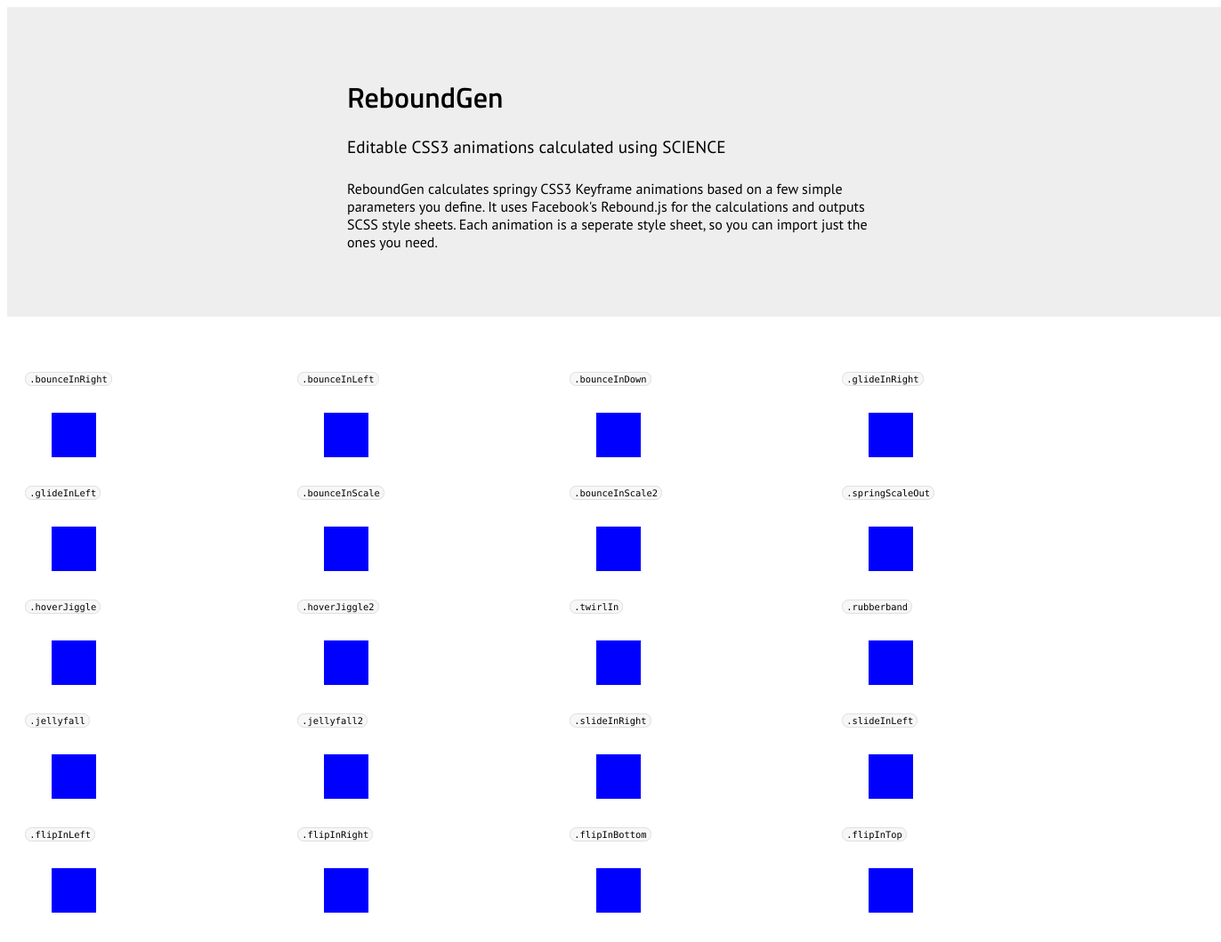
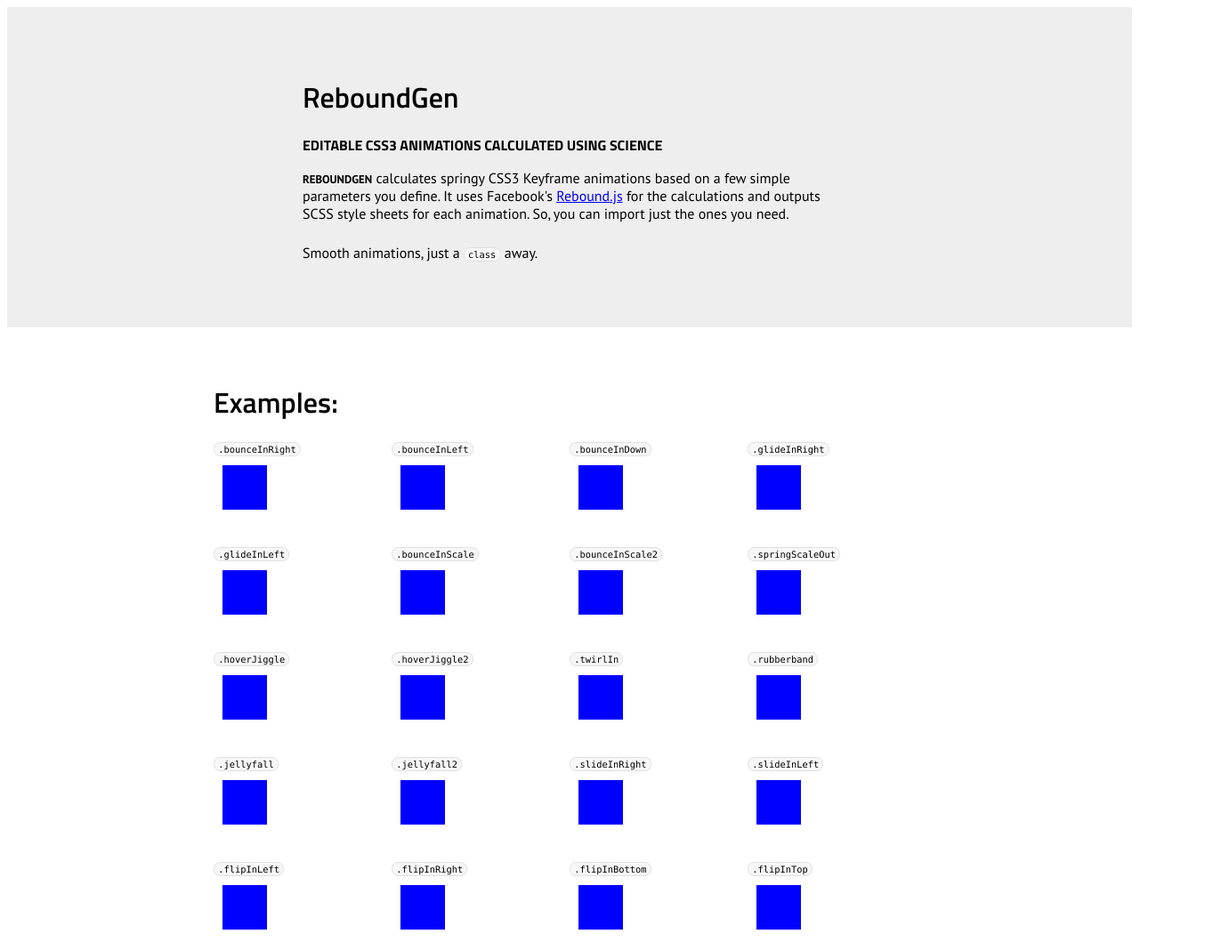
Before and after one commit to dwarcher/reboundgen, a website: page examples/index.handlebars in a window 1280 px wide. Shown: the whole page at 89% size, 1372 px wide, since content can reach past the window. Drawn offline with nearby package versions, Linux system fonts and the light colour scheme; files that its build step writes are made by us from their sources.

Commit message:
Updating docs, etc

```diff
--- a/examples/index.handlebars
+++ b/examples/index.handlebars
@@ -11,7 +11,7 @@
           <link href='http://fonts.googleapis.com/css?family=PT+Sans:400,700,400italic,700italic' rel='stylesheet' type='text/css'>
           <link href='http://fonts.googleapis.com/css?family=Titillium+Web:400,400italic,600italic,600,700,700italic,900,300italic,300,200italic,200' rel='stylesheet' type='text/css'>
 
-        <link rel="stylesheet" href="styles.css">
+        <link rel="stylesheet" href="styles.min.css">
 
 
     </head>
@@ -23,17 +23,22 @@
         <!-- Add your site or application content here -->
         <article class="type-system-sans">
             <div class="hero-container">
-                <div class="hero">
-                    <h1>ReboundGen</h1>
-                    <h2>Editable CSS3 animations calculated using SCIENCE</h2>
-                    <p>
-                        ReboundGen calculates springy CSS3 Keyframe animations based on a few simple parameters you define. It uses Facebook's Rebound.js for the calculations and outputs SCSS style sheets. Each animation is a seperate style sheet, so you can import just the ones you need.
+                <div class="hero staggered">
+                    <h1 class="glideInRight">ReboundGen</h1>
+                    <h3 class="bounceInScale">Editable CSS3 animations calculated using Science</h2>
+                    <p class="slideInLeft">
+                        <span>ReboundGen</span> calculates springy CSS3 Keyframe animations based on a few simple parameters you define. It uses Facebook's <a href="https://github.com/facebook/rebound-js" target="_blank">Rebound.js</a> for the calculations and outputs SCSS style sheets for each animation. So, you can import just the ones you need.
+                    </p>
+
+                    <p class="bounceInDown">
+                        Smooth animations, just a <code>class</code> away.
                     </p>
                 </div>
             </div>
             <p>
 
             <div class="animations-container">
+                <h1>Examples:</h1>
                 {{#each animations}}
                 <div class="example-container">
                     <code>.{{name}}</code>
--- a/examples/styles.scss
+++ b/examples/styles.scss
@@ -111,16 +111,61 @@
   }
 }
 
+.staggered {
+	:nth-child(2) {
+		animation-delay: 0.5s;
+		-webkit-animation-delay: 0.5s;
+		-ms-animation-delay: 0.5s;
+		-o-animation-delay: 0.5s;
+		-moz-animation-delay: 0.5s;
+	}
+	:nth-child(3) {
+		animation-delay: 1s;
+		-webkit-animation-delay: 1s;
+		-ms-animation-delay: 1s;
+		-o-animation-delay: 1s;
+		-moz-animation-delay: 1s;
+	}
+	:nth-child(3) {
+		animation-delay: 1.5s;
+		-webkit-animation-delay: 1.5s;
+		-ms-animation-delay: 1.5s;
+		-o-animation-delay: 1.5s;
+		-moz-animation-delay: 1.5s;
+	}
+	:nth-child(4) {
+		animation-delay: 2.0s;
+		-webkit-animation-delay: 2.0s;
+		-ms-animation-delay: 2.0s;
+		-o-animation-delay: 2.0s;
+		-moz-animation-delay: 2.0s;
+	}
+	:nth-child(5) {
+		animation-delay: 2.5s;
+		-webkit-animation-delay: 2.5s;
+		-ms-animation-delay: 2.5s;
+		-o-animation-delay: 2.5s;
+		-moz-animation-delay: 2.5s;
+	}
+	:nth-child(6) {
+		animation-delay: 3.0s;
+		-webkit-animation-delay: 3.0s;
+		-ms-animation-delay: 3.0s;
+		-o-animation-delay: 3.0s;
+		-moz-animation-delay: 3.0s;
+	}
+}
+
 
 div.hero-container {
-	width: 100%;
 	background-color: #eeeeee;
 	padding: 50px;
 	margin-bottom: 60px;
 }
 
 div.hero {
-	width: 600px;
+	min-width: 320px;
+	max-width: 600px;
 	margin-left: auto;
 	margin-right: auto;
 }
@@ -128,20 +173,27 @@
 div.animations-container {
 	margin-left: 20px;
 	margin-right: 20px;
+
+	margin-left: auto;
+	margin-right: auto;
+	max-width: 800px;
 }
 
 div.example-container {
 	position: relative;
 	float: left;
 	width: 25%;
+	margin-bottom: 30px;
 	-webkit-perspective: 100px;
 	-ms-perspective: 100px;
+	-moz-perspective: 100px;
 	-o-perspective: 100px;
 	perspective: 100px;
+
 }
 
 div.animation-example {
-	margin: 30px;
+	margin: 10px;
 	width: 50px;
 	height: 50px;
 	background-color: blue;
--- a/test/data.json
+++ b/test/data.json
@@ -349,7 +349,7 @@
 			"bounceDamp": 0.5,
 			"fadeIn": 200,
 			"properties": {
-				"rotateZ": {
+				"rotateX": {
 					"start": 90,
 					"end": 0.0
 				}
@@ -363,7 +363,7 @@
 			"bounceDamp": 0.5,
 			"fadeIn": 200,
 			"properties": {
-				"rotateZ": {
+				"rotateX": {
 					"start": -90,
 					"end": 0.0
 				}
```
Also changed, not shown: examples/index.html, examples/styles.css, examples/styles.min.css, lib/reboundgen.js, 1 other file.
